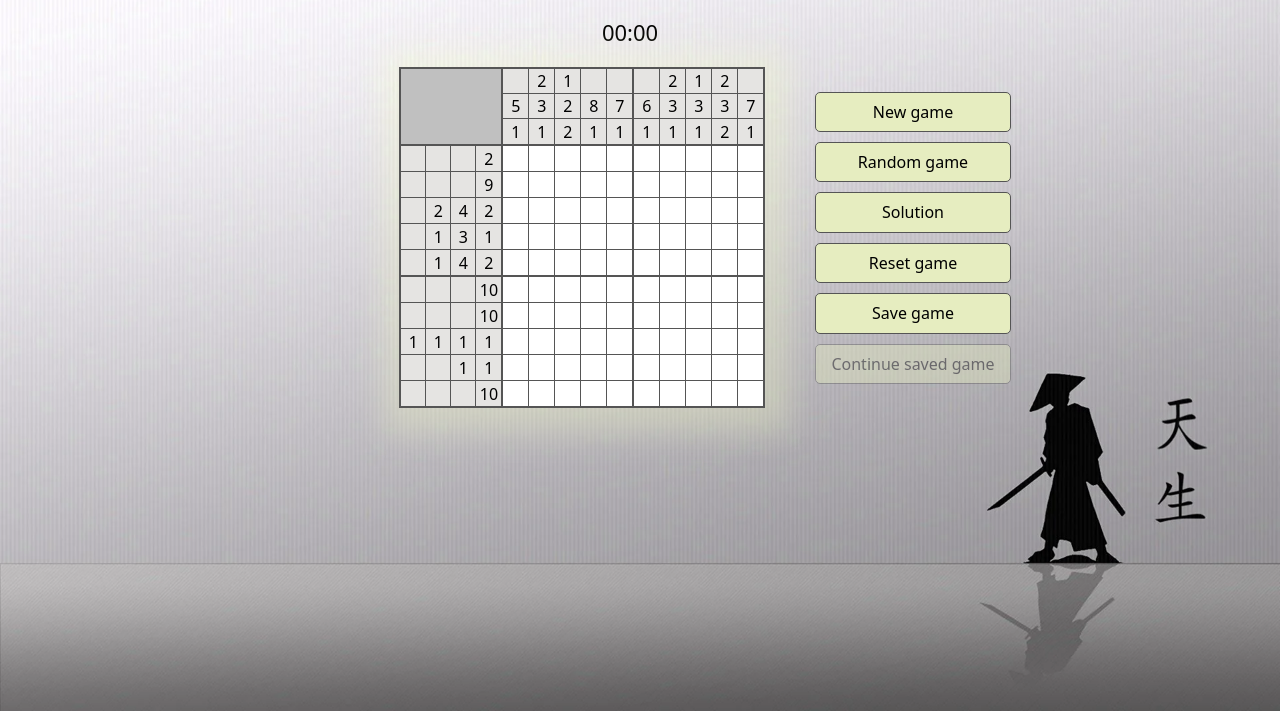
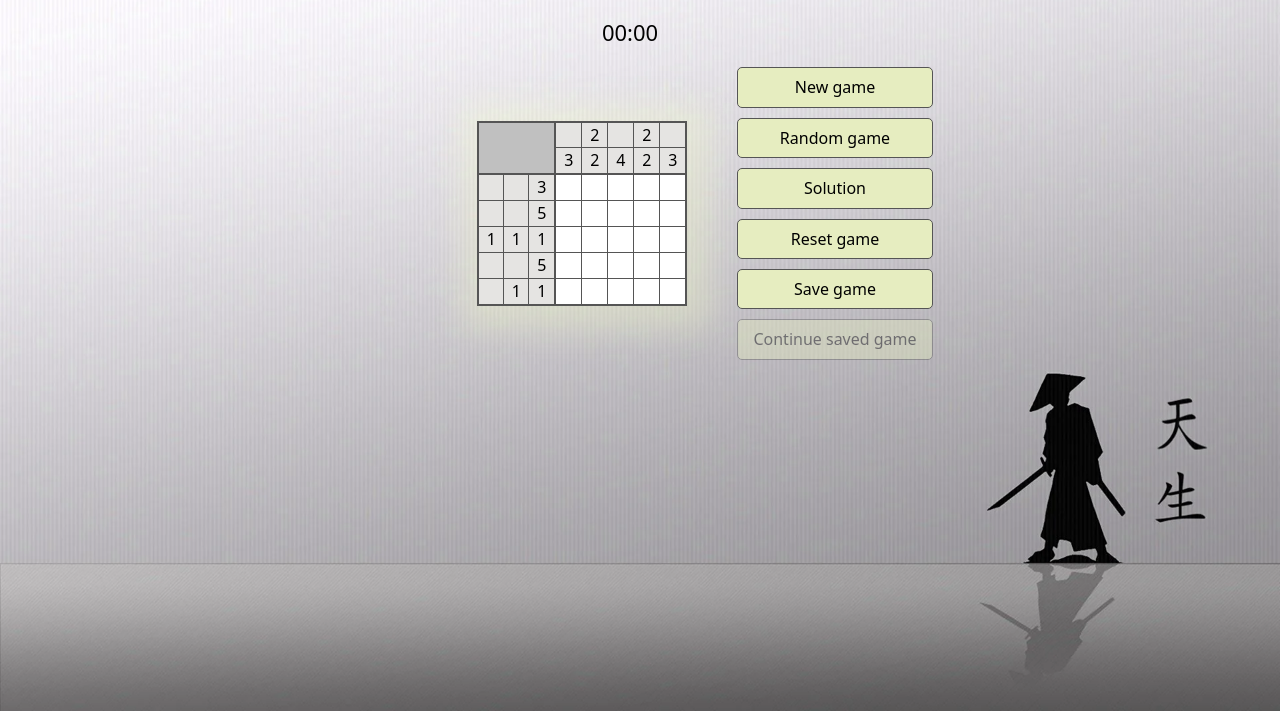
Before and after one commit to EvgenKham/rsschool_stage_1_2, a website with bundled scripts: page nonograms/src/index.html in a window 1280 px wide. Shown: the part 89-800 px from the top of the page. Built offline with nearby package versions, Linux system fonts and the light colour scheme.

Commit message:
feat: render main contant with JS & add puzzle data

```diff
--- a/nonograms/src/index.html
+++ b/nonograms/src/index.html
@@ -158,7 +158,7 @@
         </div>
       </div>
     </div> -->
-    <div class="wrapper">
+    <!-- <div class="wrapper">
       <div class="header">
         <div class="logo__container">
           <img class="logo__image" src="assets/images/logo.png" alt="logo-puzzle" />
@@ -170,11 +170,9 @@
           </div>
           <div class="switch-theme settings__icon">
             <i class="fa fa-sun-o"></i>
-            <!-- <i class="fa fa-moon-o"></i> -->
           </div>
           <div class="switch-sound settings__icon">
             <i class="fa fa-volume-up"></i>
-            <!-- <i class="fa fa-volume-off"></i> -->
           </div>
         </div>
       </div>
@@ -430,7 +428,7 @@
           <div class="options__continue btn btn__disable">Continue saved game</div>
         </div>
       </div>
-    </div>
+    </div> -->
     <script type="module" src="js/index.js"></script>
   </body>
 </html>
--- /dev/null
+++ b/nonograms/src/js/dataPuzzle.js
@@ -0,0 +1,274 @@
+const PUZZLES = [
+  {
+    id: 1,
+    name: 'Skull',
+    level: 'easy',
+    size: 5,
+    data: [
+      [0, 1, 1, 1, 0],
+      [1, 1, 1, 1, 1],
+      [1, 0, 1, 0, 1],
+      [1, 1, 1, 1, 1],
+      [0, 1, 0, 1, 0],
+    ],
+  },
+  {
+    id: 2,
+    name: 'Stairs',
+    level: 'easy',
+    size: 5,
+    data: [
+      [0, 0, 0, 1, 1],
+      [0, 0, 1, 1, 1],
+      [0, 1, 1, 0, 1],
+      [1, 1, 0, 0, 1],
+      [1, 1, 1, 1, 1],
+    ],
+  },
+  {
+    id: 3,
+    name: 'Plain',
+    level: 'easy',
+    size: 5,
+    data: [
+      [0, 0, 1, 0, 0],
+      [0, 1, 1, 1, 0],
+      [1, 1, 1, 1, 1],
+      [0, 0, 1, 0, 0],
+      [0, 1, 1, 1, 0],
+    ],
+  },
+  {
+    id: 4,
+    name: 'Smile',
+    level: 'easy',
+    size: 5,
+    data: [
+      [1, 1, 0, 1, 1],
+      [1, 1, 0, 1, 1],
+      [0, 0, 0, 0, 0],
+      [1, 0, 0, 0, 1],
+      [0, 1, 1, 1, 0],
+    ],
+  },
+  {
+    id: 5,
+    name: 'Cross',
+    level: 'easy',
+    size: 5,
+    data: [
+      [0, 1, 1, 1, 0],
+      [1, 1, 0, 1, 1],
+      [1, 0, 0, 0, 1],
+      [1, 1, 0, 1, 1],
+      [0, 1, 1, 1, 0],
+    ],
+  },
+  {
+    id: 6,
+    name: 'Ambulance',
+    level: 'medium',
+    size: 10,
+    data: [
+      [0, 0, 0, 1, 1, 0, 0, 0, 0, 0],
+      [0, 1, 1, 1, 1, 1, 1, 1, 1, 1],
+      [1, 1, 0, 1, 1, 1, 1, 0, 1, 1],
+      [1, 0, 0, 1, 1, 1, 0, 0, 0, 1],
+      [1, 0, 0, 1, 1, 1, 1, 0, 1, 1],
+      [1, 1, 1, 1, 1, 1, 1, 1, 1, 1],
+      [1, 1, 1, 1, 1, 1, 1, 1, 1, 1],
+      [0, 1, 0, 1, 0, 0, 0, 1, 0, 1],
+      [0, 0, 1, 0, 0, 0, 0, 0, 1, 0],
+      [1, 1, 1, 1, 1, 1, 1, 1, 1, 1],
+    ],
+  },
+  {
+    id: 7,
+    name: 'Balloon',
+    level: 'medium',
+    size: 10,
+    data: [
+      [1, 1, 1, 0, 0, 0, 0, 0, 1, 1],
+      [1, 1, 0, 0, 0, 0, 0, 1, 0, 1],
+      [1, 1, 0, 0, 0, 0, 0, 1, 0, 1],
+      [1, 1, 0, 0, 0, 0, 0, 0, 0, 1],
+      [1, 1, 1, 0, 0, 0, 0, 0, 1, 1],
+      [1, 1, 1, 1, 0, 0, 0, 1, 1, 1],
+      [1, 1, 1, 1, 1, 0, 1, 1, 1, 1],
+      [1, 1, 1, 1, 0, 0, 0, 1, 1, 1],
+      [1, 1, 1, 1, 0, 0, 0, 1, 1, 1],
+      [1, 1, 1, 1, 1, 1, 1, 1, 1, 1],
+    ],
+  },
+  {
+    id: 8,
+    name: 'Clown',
+    level: 'medium',
+    size: 10,
+    data: [
+      [0, 0, 0, 1, 1, 1, 1, 0, 0, 0],
+      [0, 0, 1, 0, 0, 1, 1, 1, 0, 0],
+      [1, 1, 1, 1, 1, 1, 1, 1, 1, 1],
+      [0, 1, 0, 1, 0, 0, 1, 0, 1, 0],
+      [1, 0, 0, 0, 1, 1, 0, 0, 0, 1],
+      [1, 0, 0, 0, 1, 1, 0, 0, 0, 1],
+      [0, 1, 0, 0, 0, 0, 1, 0, 1, 0],
+      [0, 1, 0, 0, 1, 1, 0, 0, 1, 0],
+      [0, 0, 1, 0, 0, 0, 0, 1, 0, 0],
+      [0, 1, 1, 1, 1, 1, 1, 1, 1, 0],
+    ],
+  },
+  {
+    id: 9,
+    name: 'Salt & Pepper',
+    level: 'medium',
+    size: 10,
+    data: [
+      [1, 1, 1, 1, 0, 1, 1, 1, 1, 1],
+      [1, 0, 1, 1, 0, 1, 0, 1, 1, 1],
+      [1, 1, 1, 1, 0, 1, 1, 1, 1, 1],
+      [0, 1, 1, 0, 0, 0, 1, 1, 1, 0],
+      [1, 1, 1, 1, 0, 1, 1, 1, 1, 1],
+      [1, 0, 0, 1, 0, 1, 0, 0, 0, 1],
+      [1, 0, 1, 1, 0, 1, 0, 1, 0, 1],
+      [1, 1, 0, 1, 0, 1, 0, 0, 0, 1],
+      [1, 0, 0, 1, 0, 1, 0, 1, 1, 1],
+      [1, 1, 1, 1, 0, 1, 1, 1, 1, 1],
+    ],
+  },
+  {
+    id: 10,
+    name: 'Tree',
+    level: 'medium',
+    size: 10,
+    data: [
+      [0, 0, 1, 1, 1, 1, 1, 1, 0, 0],
+      [0, 1, 1, 1, 1, 0, 1, 1, 1, 0],
+      [1, 1, 1, 1, 1, 0, 1, 1, 1, 1],
+      [1, 1, 0, 1, 1, 1, 0, 0, 1, 1],
+      [1, 1, 1, 0, 1, 1, 1, 1, 1, 0],
+      [0, 1, 1, 1, 1, 1, 0, 0, 0, 0],
+      [0, 0, 0, 0, 1, 1, 1, 0, 0, 0],
+      [0, 0, 0, 0, 1, 1, 0, 0, 0, 0],
+      [0, 1, 0, 0, 1, 1, 0, 0, 0, 1],
+      [1, 1, 1, 1, 1, 1, 1, 1, 1, 1],
+    ],
+  },
+  {
+    id: 11,
+    name: 'Dolphin',
+    level: 'hard',
+    size: 15,
+    data: [
+      [0, 0, 0, 0, 0, 0, 1, 1, 0, 0, 0, 0, 0, 0, 0],
+      [0, 0, 0, 0, 0, 0, 0, 1, 1, 0, 0, 0, 0, 0, 0],
+      [0, 0, 0, 0, 1, 1, 1, 1, 1, 1, 1, 1, 1, 0, 0],
+      [0, 0, 1, 1, 1, 1, 1, 1, 1, 1, 1, 1, 0, 1, 0],
+      [0, 1, 1, 1, 1, 1, 1, 1, 1, 1, 1, 1, 1, 0, 1],
+      [1, 1, 1, 1, 1, 1, 1, 1, 1, 1, 1, 1, 1, 1, 1],
+      [1, 1, 1, 1, 1, 1, 1, 0, 1, 1, 0, 1, 1, 1, 1],
+      [1, 1, 1, 0, 0, 0, 0, 1, 1, 0, 0, 0, 1, 1, 0],
+      [1, 1, 0, 0, 0, 0, 0, 0, 0, 0, 0, 0, 0, 1, 0],
+      [1, 0, 0, 0, 0, 0, 0, 0, 0, 0, 0, 0, 0, 0, 0],
+      [1, 1, 0, 0, 0, 0, 0, 0, 0, 0, 0, 0, 0, 1, 1],
+      [0, 1, 0, 0, 0, 0, 0, 1, 1, 0, 1, 0, 1, 0, 1],
+      [0, 0, 0, 1, 1, 0, 1, 1, 0, 1, 0, 1, 1, 0, 0],
+      [0, 0, 1, 0, 0, 1, 1, 0, 1, 1, 0, 1, 1, 1, 0],
+      [1, 1, 1, 0, 1, 1, 1, 0, 1, 1, 1, 0, 1, 1, 1],
+    ],
+  },
+  {
+    id: 12,
+    name: 'Duck',
+    level: 'hard',
+    size: 15,
+    data: [
+      [0, 0, 0, 0, 0, 0, 0, 0, 0, 1, 1, 1, 0, 0, 0],
+      [0, 0, 0, 0, 0, 0, 0, 0, 1, 1, 1, 1, 1, 0, 0],
+      [0, 0, 0, 0, 0, 0, 0, 1, 1, 1, 1, 0, 1, 1, 1],
+      [0, 0, 0, 0, 0, 0, 0, 1, 1, 1, 1, 1, 1, 1, 0],
+      [0, 0, 0, 0, 0, 0, 0, 0, 1, 1, 1, 1, 1, 0, 0],
+      [0, 0, 0, 0, 0, 0, 0, 0, 0, 1, 1, 1, 0, 0, 0],
+      [0, 0, 0, 0, 0, 0, 0, 0, 1, 1, 1, 1, 1, 0, 0],
+      [1, 0, 0, 0, 0, 0, 1, 1, 1, 1, 1, 1, 1, 1, 0],
+      [1, 1, 1, 0, 0, 1, 1, 1, 0, 0, 0, 1, 1, 1, 0],
+      [1, 1, 1, 1, 1, 1, 1, 0, 1, 1, 1, 0, 1, 1, 0],
+      [0, 1, 1, 1, 1, 1, 0, 1, 1, 1, 1, 0, 1, 1, 0],
+      [0, 1, 1, 1, 1, 1, 1, 1, 1, 0, 0, 1, 1, 0, 0],
+      [0, 0, 1, 1, 1, 1, 1, 1, 1, 1, 1, 1, 0, 0, 0],
+      [0, 0, 0, 0, 1, 1, 0, 1, 1, 1, 0, 0, 0, 0, 0],
+      [0, 0, 0, 0, 0, 0, 1, 1, 1, 1, 1, 1, 0, 0, 0],
+    ],
+  },
+  {
+    id: 13,
+    name: 'Chaplin',
+    level: 'hard',
+    size: 15,
+    data: [
+      [0, 0, 0, 0, 1, 1, 1, 1, 1, 0, 1, 1, 0, 0, 0],
+      [0, 0, 0, 1, 1, 1, 1, 1, 1, 1, 0, 1, 1, 0, 0],
+      [0, 0, 0, 1, 1, 1, 1, 1, 1, 1, 0, 1, 1, 0, 0],
+      [0, 0, 0, 1, 1, 1, 1, 1, 0, 1, 1, 1, 1, 0, 0],
+      [0, 1, 1, 1, 1, 1, 1, 1, 1, 1, 1, 1, 1, 1, 1],
+      [0, 0, 0, 1, 0, 0, 0, 0, 0, 0, 0, 1, 1, 0, 0],
+      [0, 0, 0, 1, 1, 1, 0, 0, 1, 1, 0, 1, 1, 0, 0],
+      [0, 0, 0, 1, 0, 1, 0, 0, 1, 0, 0, 0, 1, 0, 0],
+      [0, 0, 0, 1, 0, 0, 0, 0, 0, 0, 0, 0, 1, 0, 0],
+      [0, 0, 0, 1, 0, 0, 1, 1, 0, 0, 0, 1, 0, 0, 0],
+      [0, 1, 0, 1, 0, 0, 1, 1, 0, 0, 0, 1, 0, 0, 0],
+      [1, 1, 1, 0, 1, 0, 0, 0, 0, 0, 1, 0, 0, 0, 0],
+      [1, 0, 1, 0, 0, 1, 0, 0, 0, 1, 0, 1, 1, 0, 0],
+      [0, 0, 1, 0, 1, 0, 1, 1, 1, 0, 1, 1, 1, 1, 0],
+      [0, 0, 1, 0, 1, 1, 0, 0, 0, 1, 1, 1, 1, 1, 1],
+    ],
+  },
+  {
+    id: 14,
+    name: 'Scorpion',
+    level: 'hard',
+    size: 15,
+    data: [
+      [0, 0, 0, 0, 0, 1, 1, 1, 1, 0, 0, 0, 0, 0, 0],
+      [0, 0, 0, 0, 1, 1, 0, 0, 0, 1, 1, 0, 0, 0, 0],
+      [0, 0, 0, 0, 1, 1, 0, 0, 0, 0, 1, 1, 0, 0, 0],
+      [0, 0, 0, 0, 1, 1, 0, 0, 0, 0, 1, 1, 0, 0, 0],
+      [0, 0, 0, 0, 0, 0, 0, 0, 0, 0, 1, 1, 0, 0, 0],
+      [0, 0, 0, 0, 0, 0, 1, 1, 0, 1, 1, 1, 0, 0, 0],
+      [0, 0, 0, 0, 1, 1, 0, 0, 1, 1, 1, 1, 1, 1, 0],
+      [0, 0, 1, 1, 0, 0, 1, 1, 1, 1, 1, 0, 0, 0, 1],
+      [0, 1, 0, 0, 1, 1, 1, 1, 1, 1, 1, 1, 1, 0, 0],
+      [0, 0, 0, 1, 0, 1, 0, 1, 1, 1, 0, 0, 0, 1, 0],
+      [0, 1, 1, 1, 1, 1, 1, 1, 1, 1, 1, 1, 0, 0, 0],
+      [1, 1, 0, 1, 1, 0, 1, 1, 0, 0, 0, 0, 1, 0, 0],
+      [1, 1, 0, 0, 0, 0, 0, 0, 1, 1, 0, 0, 1, 0, 0],
+      [0, 1, 1, 0, 0, 0, 0, 1, 1, 1, 0, 0, 0, 0, 0],
+      [0, 0, 0, 0, 0, 1, 1, 1, 1, 0, 0, 0, 0, 0, 0],
+    ],
+  },
+  {
+    id: 15,
+    name: 'Wizard',
+    level: 'hard',
+    size: 15,
+    data: [
+      [0, 0, 1, 0, 0, 0, 0, 0, 0, 0, 1, 1, 1, 0, 0],
+      [0, 0, 0, 0, 0, 0, 0, 0, 0, 1, 1, 1, 0, 1, 0],
+      [0, 0, 1, 0, 0, 1, 1, 0, 1, 1, 1, 1, 0, 0, 0],
+      [0, 0, 1, 0, 0, 1, 1, 1, 1, 1, 1, 1, 1, 1, 0],
+      [0, 1, 0, 1, 0, 0, 1, 1, 1, 1, 1, 1, 1, 1, 1],
+      [0, 1, 0, 1, 0, 0, 0, 1, 0, 1, 0, 1, 1, 1, 1],
+      [1, 0, 0, 0, 1, 0, 0, 1, 0, 1, 0, 1, 1, 0, 0],
+      [1, 0, 0, 0, 1, 0, 0, 0, 1, 1, 1, 1, 1, 0, 0],
+      [1, 1, 0, 1, 1, 0, 0, 0, 0, 1, 1, 1, 0, 0, 0],
+      [0, 1, 1, 1, 0, 0, 0, 0, 1, 1, 1, 1, 1, 0, 0],
+      [0, 0, 0, 0, 0, 0, 0, 0, 1, 1, 1, 1, 1, 1, 0],
+      [0, 1, 0, 1, 1, 0, 0, 1, 1, 1, 1, 1, 1, 1, 1],
+      [0, 0, 1, 1, 1, 1, 1, 1, 0, 1, 0, 0, 1, 1, 1],
+      [0, 0, 0, 0, 0, 1, 1, 1, 1, 0, 0, 0, 0, 1, 1],
+      [0, 0, 0, 0, 0, 0, 0, 0, 1, 1, 1, 1, 1, 1, 0],
+    ],
+  },
+];
+
+export { PUZZLES };
--- a/nonograms/src/js/index.js
+++ b/nonograms/src/js/index.js
@@ -1,4 +1,6 @@
 import { createBackgraund, renderAllPopups } from './renderPopups.js';
+import { renderStartContent } from './renderMainContent.js';
 
 createBackgraund();
 renderAllPopups();
+renderStartContent();
--- a/nonograms/src/js/renderMainContent.js
+++ b/nonograms/src/js/renderMainContent.js
@@ -0,0 +1,204 @@
+import { PUZZLES } from './dataPuzzle.js';
+
+const body = document.body;
+
+function renderStartContent() {
+  const wrapper = document.createElement('div');
+  wrapper.classList.add('wrapper');
+
+  wrapper.append(renderHeaderSection());
+  wrapper.append(renderMainSection());
+
+  body.append(wrapper);
+}
+
+function renderHeaderSection() {
+  const header = createHtmlElement('div', ['header']);
+
+  const logoContainer = createHtmlElement('div', ['logo__container']);
+
+  const image = createHtmlElement('img', ['logo__image']);
+  image.setAttribute('src', 'assets/images/logo.png');
+  image.setAttribute('alt', 'logo-puzzle');
+
+  const headline = createHtmlElement('h1', ['logo__text'], 'Nonograms');
+
+  logoContainer.append(image, headline);
+
+  const settingContainer = createHtmlElement('div', ['settings']);
+
+  const bestBox = createHtmlElement('div', ['best-results', 'settings__icon']);
+  const bestIcon = createHtmlElement('i', ['fa', 'fa-flag-checkered']);
+  bestBox.append(bestIcon);
+
+  const themeBox = createHtmlElement('div', ['switch-theme', 'settings__icon']);
+  const themeIcon = createHtmlElement('i', ['fa', 'fa-sun-o']);
+  // const themeIcon = createHtmlElement('i', ['fa', 'fa-moon-o']);
+  themeBox.append(themeIcon);
+
+  const soundBox = createHtmlElement('div', ['switch-sound', 'settings__icon']);
+  const soundIcon = createHtmlElement('i', ['fa', 'fa-volume-up']);
+  // const soundIcon = createHtmlElement('i', ['fa', 'fa-volume-off']);
+  soundBox.append(soundIcon);
+
+  settingContainer.append(bestBox, themeBox, soundBox);
+
+  header.append(logoContainer, settingContainer);
+
+  return header;
+}
+
+function renderMainSection() {
+  const main = createHtmlElement('div', ['main']);
+
+  const timer = createHtmlElement('div', ['timer'], '00:00');
+
+  const options = createHtmlElement('div', ['options']);
+
+  const choose = createHtmlElement('div', ['options__choose', 'btn'], 'New game');
+  const random = createHtmlElement('div', ['options__random', 'btn'], 'Random game');
+  const solution = createHtmlElement('div', ['options__solution', 'btn'], 'Solution');
+  const reset = createHtmlElement('div', ['options__reset', 'btn'], 'Reset game');
+  const save = createHtmlElement('div', ['options__save', 'btn'], 'Save game');
+  const cont = createHtmlElement(
+    'div',
+    ['options__continue', 'btn', 'btn__disable'],
+    'Continue saved game',
+  );
+
+  options.append(choose, random, solution, reset, save, cont);
+
+  main.append(timer, createGameBox(), options);
+
+  return main;
+}
+
+function createGameBox(puzzle = PUZZLES[0]) {
+  const gameBox = createHtmlElement('div', ['table-game']);
+
+  const freeSpace = createHtmlElement('div', ['free-space']);
+  const horizontClue = createHtmlElement('div', ['horizont-clue']);
+  const verticalClue = createHtmlElement('div', ['vertical-clue']);
+  const fieldGame = createHtmlElement('div', ['field-game']);
+
+  const [horizontClues, verticalClues] = getClues(puzzle);
+
+  let maxVerticalCells = verticalClues[0].length;
+  let maxHorizontCells = horizontClues[0].length;
+
+  for (let i = 0; i < puzzle.size; i++) {
+    const column = createHtmlElement('div', ['vertical-clue__column']);
+    for (let j = 0; j < maxVerticalCells; j++) {
+      let text = '';
+      if (verticalClues[i][j] !== 0) {
+        text = verticalClues[i][j];
+      }
+      const cell = createHtmlElement('div', ['cell_clue-vertical', 'cell'], text);
+      column.append(cell);
+    }
+    verticalClue.append(column);
+  }
+
+  for (let i = 0; i < puzzle.size; i++) {
+    const row = createHtmlElement('div', ['horizont-clue__row']);
+    for (let j = 0; j < maxHorizontCells; j++) {
+      let text = '';
+      if (horizontClues[i][j] !== 0) {
+        text = horizontClues[i][j];
+      }
+      const cell = createHtmlElement('div', ['cell_clue-horizont', 'cell'], text);
+      row.append(cell);
+    }
+    horizontClue.append(row);
+  }
+
+  for (let i = 0; i < puzzle.size; i++) {
+    const row = createHtmlElement('div', ['field-game__row']);
+    for (let j = 0; j < puzzle.size; j++) {
+      const cell = createHtmlElement('div', ['cell_field', 'cell']);
+      row.append(cell);
+    }
+    fieldGame.append(row);
+  }
+
+  gameBox.append(freeSpace, horizontClue, verticalClue, fieldGame);
+
+  return gameBox;
+}
+
+function getClues(puzzle) {
+  console.log(puzzle.data);
+
+  const rotateDate = [];
+  for (let i = 0; i < puzzle.size; i++) {
+    const row = [];
+    for (let j = 0; j < puzzle.size; j++) {
+      row.push(puzzle.data[j][i]);
+    }
+    rotateDate.push(row);
+  }
+
+  const verticalClues = getArrayClues(puzzle.data, puzzle.size);
+  const horizontClues = getArrayClues(rotateDate, puzzle.size);
+
+  let maxVerticalCells = Math.max(...verticalClues.map((arr) => arr.length));
+  let maxHorizontCells = Math.max(...horizontClues.map((arr) => arr.length));
+
+  const fullVerticalClues = fullZero(verticalClues, maxVerticalCells);
+  const fullhorizontClues = fullZero(horizontClues, maxHorizontCells);
+
+  return [fullVerticalClues, fullhorizontClues];
+}
+
+function getArrayClues(arr, size) {
+  const arrClues = [];
+  for (let i = 0; i < size; i++) {
+    const rowClues = [];
+    let clue = 0;
+
+    for (let j = 0; j < size; j++) {
+      let value = arr[i][j];
+
+      if (value === 1) {
+        clue++;
+        let nextId = j + 1;
+        let nextValue = undefined;
+
+        if (nextId < size) {
+          nextValue = arr[i][nextId];
+        }
+        if (nextId >= size) {
+          rowClues.push(clue);
+          break;
+        }
+        if (nextValue === 0) {
+          rowClues.push(clue);
+          clue = 0;
+        }
+      }
+    }
+    arrClues.push(rowClues);
+  }
+  return arrClues;
+}
+
+function fullZero(clues, max) {
+  clues.forEach((arr) => {
+    if (arr.length < max) {
+      let countZero = max - arr.length;
+      for (let i = 0; i < countZero; i++) {
+        arr.unshift(0);
+      }
+    }
+  });
+  return clues;
+}
+
+function createHtmlElement(tag, classes, text = '') {
+  const element = document.createElement(tag);
+  element.classList.add(...classes);
+  element.textContent = text;
+  return element;
+}
+
+export { renderStartContent };
```
